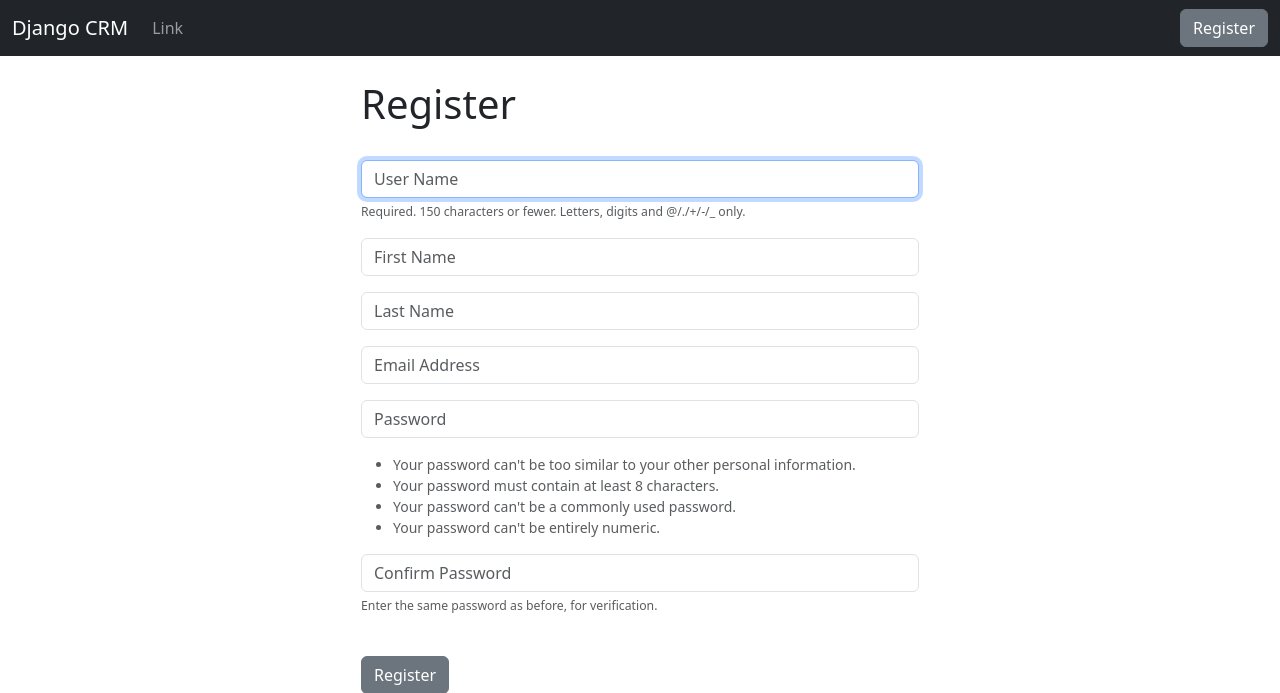
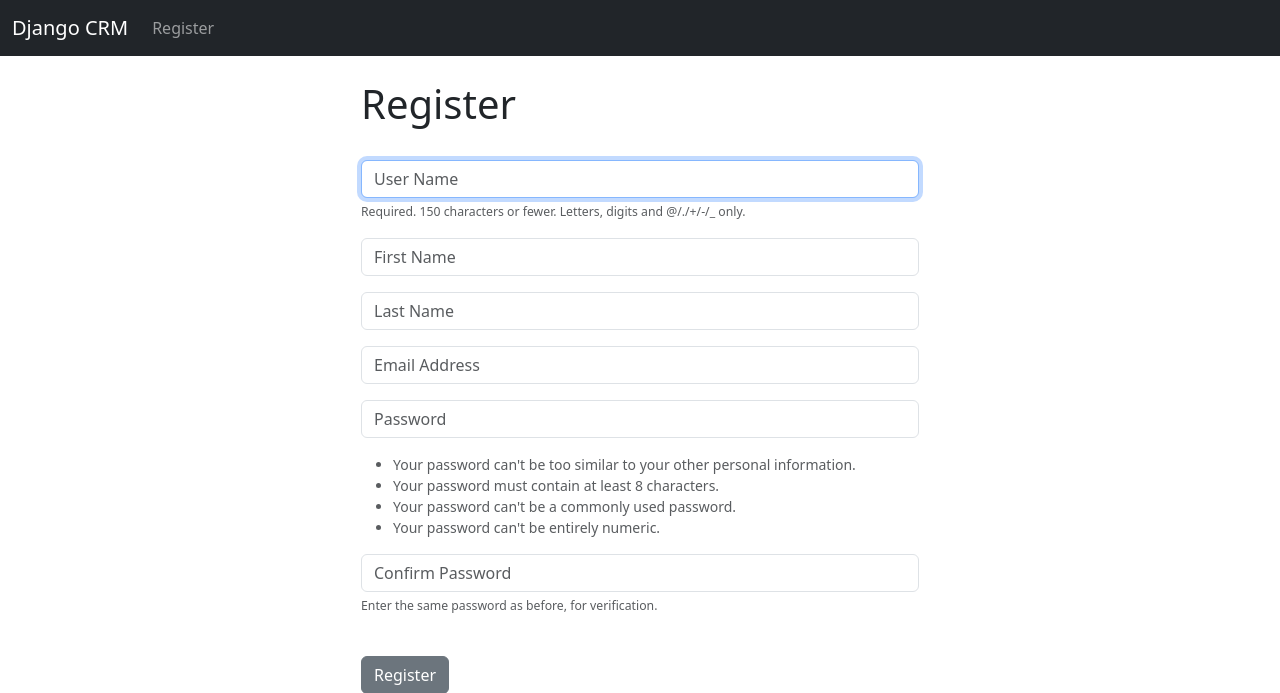
Before and after one commit to TharHtet236401/CRM, a Django app: page /register/ in a window 1280 px wide. Shown: the top 693 px of the page. Run offline with Django 5.2, Linux system fonts and the light colour scheme.

Commit message:
add the records

```diff
--- a/dcrmApp/forms.py
+++ b/dcrmApp/forms.py
@@ -1,6 +1,7 @@
-from django import forms
 from django.contrib.auth.forms import UserCreationForm
 from django.contrib.auth.models import User
+from django import forms
+from .models import Record
 
 class SignUpForm(UserCreationForm):
 	email = forms.EmailField(label="", widget=forms.TextInput(attrs={'class':'form-control', 'placeholder':'Email Address'}))
@@ -30,3 +31,22 @@ class SignUpForm(UserCreationForm):
 		self.fields['password2'].widget.attrs['placeholder'] = 'Confirm Password'
 		self.fields['password2'].label = ''
 		self.fields['password2'].help_text = '<span class="form-text text-muted"><small>Enter the same password as before, for verification.</small></span>'
+
+
+
+
+# Create Add Record Form
+class AddRecordForm(forms.ModelForm):
+	first_name = forms.CharField(required=True, widget=forms.widgets.TextInput(attrs={"placeholder":"First Name", "class":"form-control"}), label="")
+	last_name = forms.CharField(required=True, widget=forms.widgets.TextInput(attrs={"placeholder":"Last Name", "class":"form-control"}), label="")
+	email = forms.CharField(required=True, widget=forms.widgets.TextInput(attrs={"placeholder":"Email", "class":"form-control"}), label="")
+	phone = forms.CharField(required=True, widget=forms.widgets.TextInput(attrs={"placeholder":"Phone", "class":"form-control"}), label="")
+	address = forms.CharField(required=True, widget=forms.widgets.TextInput(attrs={"placeholder":"Address", "class":"form-control"}), label="")
+	city = forms.CharField(required=True, widget=forms.widgets.TextInput(attrs={"placeholder":"City", "class":"form-control"}), label="")
+	state = forms.CharField(required=True, widget=forms.widgets.TextInput(attrs={"placeholder":"State", "class":"form-control"}), label="")
+	zipcode = forms.CharField(required=True, widget=forms.widgets.TextInput(attrs={"placeholder":"Zipcode", "class":"form-control"}), label="")
+
+
+	class Meta:
+		model = Record
+		exclude = ("user",)
--- a/dcrmApp/templates/nav.html
+++ b/dcrmApp/templates/nav.html
@@ -4,20 +4,25 @@
       <button class="navbar-toggler" type="button" data-bs-toggle="collapse" data-bs-target="#navbarScroll" aria-controls="navbarScroll" aria-expanded="false" aria-label="Toggle navigation">
         <span class="navbar-toggler-icon"></span>
       </button>
+      {% if user.is_authenticated %}
       <div class="collapse navbar-collapse" id="navbarScroll">
         <ul class="navbar-nav me-auto my-2 my-lg-0 navbar-nav-scroll" style="--bs-scroll-height: 100px;">
           <li class="nav-item">
-            <a class="nav-link" href="#">Link</a>
+            <a class="nav-link" href="{% url 'add_record' %}">Add Record</a>
           </li>
+          <li class="nav-item">
+            <a class="nav-link" href="{% url 'logout' %}">Logout</a>
+          </li>
+        </ul>
+      </div>
+      {% else %}
+      <div class="collapse navbar-collapse" id="navbarScroll">
+        <ul class="navbar-nav me-auto my-2 my-lg-0 navbar-nav-scroll" style="--bs-scroll-height: 100px;">
+          <li class="nav-item">
+            <a class="nav-link" href="{% url 'register' %}">Register</a>
+          </li>
+        </ul>
+      </div>
+      {% endif %}
 
-      </div>
-      {% if user.is_authenticated %}
-      <form action="{% url 'logout' %}" method="POST">
-        {% csrf_token %}
-        <button class="btn btn-secondary" type="submit">Logout</button>
-      </form>
-      {% else %}
-      <a href="{% url 'register' %}" class="btn btn-secondary">Register</a>
-      {% endif %}
-    </div>
   </nav>
--- a/dcrmApp/urls.py
+++ b/dcrmApp/urls.py
@@ -7,4 +7,5 @@ urlpatterns = [
     path('logout/', views.logout_user, name='logout'),
     path('record/<int:pk>', views.customer_record, name='record'),
     path('delete_record/<int:pk>', views.delete_record, name='delete_record'),
+    path('add_record/', views.add_record, name='add_record'),
 ]
--- a/dcrmApp/views.py
+++ b/dcrmApp/views.py
@@ -1,7 +1,7 @@
 from django.shortcuts import render, redirect
 from django.contrib.auth import authenticate, login, logout
 from django.contrib import messages
-from .forms import SignUpForm
+from .forms import SignUpForm, AddRecordForm
 from .models import Record
 
 
@@ -59,6 +59,18 @@ def delete_record(request, pk):
         messages.error(request, "You must be logged in to delete a record")
         return redirect('home')
 
+def add_record(request):
+    if request.user.is_authenticated:
+        form = AddRecordForm(request.POST or None)
+        if request.method == 'POST':
+            if form.is_valid():
+                form.save()
+                return redirect('home')
+        return render(request, 'add_record.html',{'form':form})
+    else:
+        messages.error(request, "You must be logged in to add a record")
+        return redirect('home')
+
 def logout_user(request):
     logout(request)
     messages.success(request, "You have been logged out!")
```
Also changed, not shown: dcrmApp/templates/add_record.html (added, +11 -0 lines).
